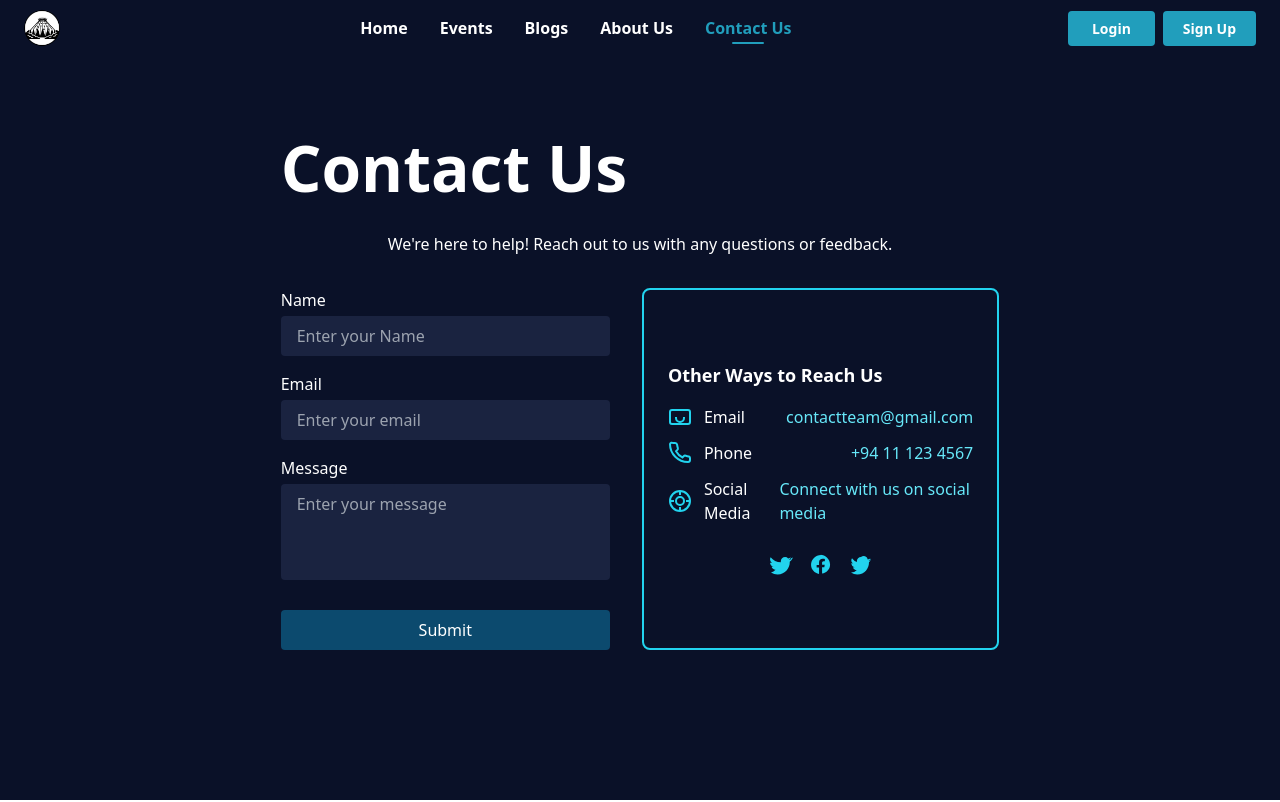
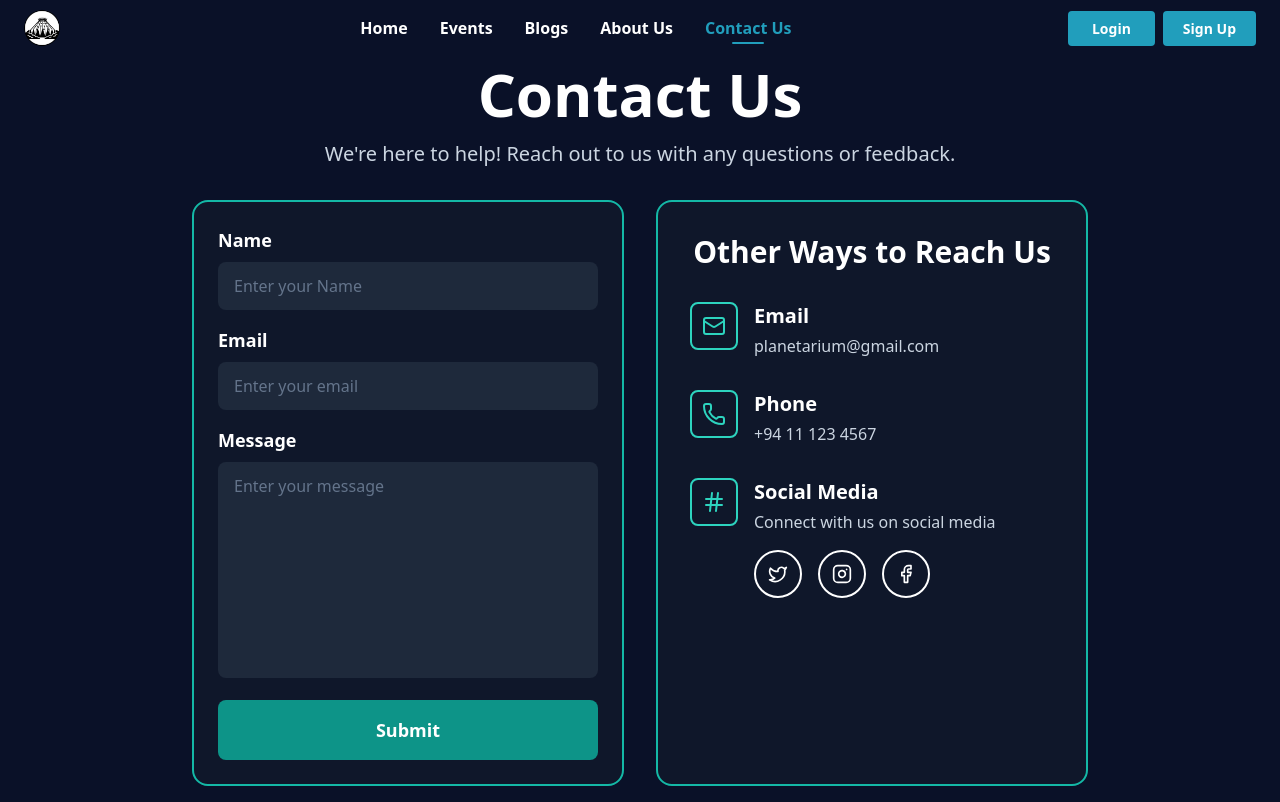
Before and after one commit to KaveeshaKalhari/planetarium-webapp, a React (Vite) app: page /contact-us in a window 1280 px wide. Built offline with nearby package versions, Linux system fonts and the light colour scheme.

Commit message:
feature/navbar-tabs - Modify contactus page UI

```diff
--- a/src/Pages/ContactUs.tsx
+++ b/src/Pages/ContactUs.tsx
@@ -1,104 +1,179 @@
-import React from "react";
-import Navbar from "../Components/Navbar";
+import React, { useState } from 'react';
+import { Mail, Phone, Hash, Twitter, Instagram, Facebook } from 'lucide-react';
+import Navbar from "../Components/Navbar.tsx";
 
-const ContactUs: React.FC = () => (
-    <div className="min-h-screen bg-[#0A1128] text-white flex flex-col pt-20">
+const ContactUsPage: React.FC = () => {
+    const [formData, setFormData] = useState({
+        name: '',
+        email: '',
+        message: ''
+    });
+
+    const handleSubmit = () => {
+        console.log('Form submitted:', formData);
+    };
+
+    const handleChange = (e: React.ChangeEvent<HTMLInputElement | HTMLTextAreaElement>) => {
+        setFormData({
+            ...formData,
+            [e.target.name]: e.target.value
+        });
+    };
+
+    return (
+        <div className="min-h-screen bg-[#0A1128]">
+            {/* Navigation */}
             <Navbar />
-        <div className="max-w-5xl mx-auto mt-10 px-4">
-            <h1 className="text-[64px] font-semibold mb-4">Contact Us</h1>
-            <p className="text-center text-white -300 mb-8">
+
+            {/* Main Content */}
+            <div className="max-w-7xl mx-auto pt-16 pb-4">
+                {/* Header */}
+                <div className="text-center mb-8">
+                    <h1 className="text-5xl md:text-6xl font-bold text-white mb-4">
+                        Contact Us
+                    </h1>
+                    <p className="text-xl text-slate-300">
                         We're here to help! Reach out to us with any questions or feedback.
                     </p>
-            <div className="flex flex-col md:flex-row gap-8 justify-center">
+                </div>
+
+                {/* Contact Form and Info Grid */}
+                <div className="grid md:grid-cols-2 gap-8 max-w-4xl mx-auto">
                     {/* Contact Form */}
-                <form className="flex flex-col gap-4 bg-transparent w-full max-w-md">
+                    <div className="bg-slate-900 border-2 border-teal-500 rounded-2xl p-6">
+                        <div className="space-y-4">
+                            {/* Name Field */}
                             <div>
-                        <label className="text-white block mb-1">Name</label>
+                                <label htmlFor="name" className="block text-white font-semibold mb-2 text-lg">
+                                    Name
+                                </label>
                                 <input
                                     type="text"
+                                    id="name"
+                                    name="name"
+                                    value={formData.name}
+                                    onChange={handleChange}
                                     placeholder="Enter your Name"
-                            className="w-full px-4 py-2 rounded bg-[#1a2340] text-white focus:outline-none"
+                                    className="w-full px-4 py-3 bg-slate-800 border-0 rounded-lg text-white placeholder-slate-500 focus:outline-none focus:ring-2 focus:ring-teal-500"
                                 />
                             </div>
+
+                            {/* Email Field */}
                             <div>
-                        <label className="text-white block mb-1">Email</label>
+                                <label htmlFor="email" className="block text-white font-semibold mb-2 text-lg">
+                                    Email
+                                </label>
                                 <input
                                     type="email"
+                                    id="email"
+                                    name="email"
+                                    value={formData.email}
+                                    onChange={handleChange}
                                     placeholder="Enter your email"
-                            className="w-full px-4 py-2 rounded bg-[#1a2340] text-white focus:outline-none"
+                                    className="w-full px-4 py-3 bg-slate-800 border-0 rounded-lg text-white placeholder-slate-500 focus:outline-none focus:ring-2 focus:ring-teal-500"
                                 />
                             </div>
+
+                            {/* Message Field */}
                             <div>
-                        <label className="text-white block mb-1">Message</label>
+                                <label htmlFor="message" className="block text-white font-semibold mb-2 text-lg">
+                                    Message
+                                </label>
                                 <textarea
+                                    id="message"
+                                    name="message"
+                                    value={formData.message}
+                                    onChange={handleChange}
                                     placeholder="Enter your message"
-                            className="w-full px-4 py-2 rounded bg-[#1a2340] text-white h-24 resize-none focus:outline-none"
+                                    rows={8}
+                                    className="w-full px-4 py-3 bg-slate-800 border-0 rounded-lg text-white placeholder-slate-500 focus:outline-none focus:ring-2 focus:ring-teal-500 resize-none"
                                 />
                             </div>
+
+                            {/* Submit Button */}
                             <button
-                        type="submit"
-                        className="bg-sky-900 text-white py-2 rounded hover:bg-sky-800 mt-2"
+                                onClick={handleSubmit}
+                                className="w-full py-4 bg-teal-600 hover:bg-teal-700 text-white font-bold rounded-lg transition-colors text-lg"
                             >
                                 Submit
                             </button>
-                </form>
-                {/* Contact Info Card */}
-                <div className="bg-transparent border-2 border-cyan-400 rounded-lg p-6 w-full max-w-md text-white flex flex-col justify-center">
-                    <h2 className="text-lg font-semibold mb-4">Other Ways to Reach Us</h2>
-                    <div className="flex items-center mb-3">
-            <span className="mr-3">
-              <svg className="w-6 h-6 text-cyan-400" fill="none" stroke="currentColor" strokeWidth="2" viewBox="0 0 24 24">
-                <path d="M16 12v1a4 4 0 01-8 0v-1" />
-                <rect width="20" height="14" x="2" y="5" rx="2" />
-              </svg>
-            </span>
-                        <span>Email</span>
-                        <span className="ml-auto text-cyan-300">contactteam@gmail.com</span>
                         </div>
-                    <div className="flex items-center mb-3">
-            <span className="mr-3">
-              <svg className="w-6 h-6 text-cyan-400" fill="none" stroke="currentColor" strokeWidth="2" viewBox="0 0 24 24">
-                <path d="M22 16.92V19a2 2 0 01-2 2c-9.94 0-18-8.06-18-18A2 2 0 015 2h2.09a2 2 0 012 1.72c.13 1.06.37 2.09.72 3.08a2 2 0 01-.45 2.11l-1.27 1.27a16 16 0 006.29 6.29l1.27-1.27a2 2 0 012.11-.45c.99.35 2.02.59 3.08.72A2 2 0 0122 16.92z" />
-              </svg>
-            </span>
-                        <span>Phone</span>
-                        <span className="ml-auto text-cyan-300">+94 11 123 4567</span>
                     </div>
-                    <div className="flex items-center mb-3">
-            <span className="mr-3">
-              <svg className="w-6 h-6 text-cyan-400" fill="none" stroke="currentColor" strokeWidth="2" viewBox="0 0 24 24">
-                <circle cx="12" cy="12" r="10" />
-                <circle cx="12" cy="12" r="4" />
-                <line x1="22" y1="12" x2="18" y2="12" />
-                <line x1="6" y1="12" x2="2" y2="12" />
-                <line x1="12" y1="6" x2="12" y2="2" />
-                <line x1="12" y1="22" x2="12" y2="18" />
-              </svg>
-            </span>
-                        <span>Social Media</span>
-                        <span className="ml-auto text-cyan-300">Connect with us on social media</span>
+
+                    {/* Other Ways to Reach Us */}
+                    <div className="bg-slate-900 border-2 border-teal-500 rounded-2xl p-8">
+                        <h2 className="text-3xl font-bold text-white mb-8 text-center">
+                            Other Ways to Reach Us
+                        </h2>
+
+                        <div className="space-y-8">
+                            {/* Email */}
+                            <div className="flex items-start gap-4">
+                                <div className="w-12 h-12 bg-transparent border-2 border-teal-400 rounded-lg flex items-center justify-center flex-shrink-0">
+                                    <Mail className="text-teal-400" size={24} />
                                 </div>
-                    <div className="flex space-x-4 mt-4 justify-center">
-                        <a href="#" className="text-cyan-400 hover:text-cyan-300">
-                            <svg className="w-6 h-6" fill="currentColor" viewBox="0 0 24 24">
-                                <path d="M22.46 6c-.77.35-1.6.59-2.47.69a4.3 4.3 0 001.88-2.37c-.83.5-1.75.87-2.72 1.07A4.28 4.28 0 0016.11 4c-2.37 0-4.29 1.92-4.29 4.29 0 .34.04.67.11.99C7.69 9.13 4.07 7.15 1.64 4.15c-.37.64-.58 1.38-.58 2.17 0 1.5.76 2.83 1.92 3.61a4.28 4.28 0 01-1.94-.54v.05c0 2.09 1.49 3.83 3.47 4.23-.36.1-.74.16-1.13.16-.28 0-.54-.03-.8-.08.54 1.68 2.11 2.9 3.97 2.93A8.6 8.6 0 012 19.54a12.13 12.13 0 006.56 1.92c7.88 0 12.2-6.53 12.2-12.2 0-.19-.01-.38-.02-.57A8.7 8.7 0 0024 4.59a8.48 8.48 0 01-2.54.7z" />
-                            </svg>
+                                <div>
+                                    <h3 className="text-xl font-bold text-white mb-1">Email</h3>
+                                    <a href="mailto:planetarium@gmail.com" className="text-slate-300 hover:text-teal-400 transition-colors">
+                                        planetarium@gmail.com
                                     </a>
-                        <a href="#" className="text-cyan-400 hover:text-cyan-300">
-                            <svg className="w-6 h-6" fill="currentColor" viewBox="0 0 24 24">
-                                <path d="M12 2.04c-5.5 0-9.96 4.46-9.96 9.96 0 4.41 3.6 8.06 8.01 8.96v-6.34h-2.41v-2.62h2.41V9.41c0-2.39 1.44-3.7 3.64-3.7 1.06 0 2.17.19 2.17.19v2.39h-1.22c-1.2 0-1.57.75-1.57 1.52v1.83h2.67l-.43 2.62h-2.24v6.34c4.41-.9 8.01-4.55 8.01-8.96 0-5.5-4.46-9.96-9.96-9.96z" />
-                            </svg>
+                                </div>
+                            </div>
+
+                            {/* Phone */}
+                            <div className="flex items-start gap-4">
+                                <div className="w-12 h-12 bg-transparent border-2 border-teal-400 rounded-lg flex items-center justify-center flex-shrink-0">
+                                    <Phone className="text-teal-400" size={24} />
+                                </div>
+                                <div>
+                                    <h3 className="text-xl font-bold text-white mb-1">Phone</h3>
+                                    <a href="tel:+94111234567" className="text-slate-300 hover:text-teal-400 transition-colors">
+                                        +94 11 123 4567
                                     </a>
-                        <a href="#" className="text-cyan-400 hover:text-cyan-300">
-                            <svg className="w-6 h-6" fill="currentColor" viewBox="0 0 24 24">
-                                <path d="M21.94 7.04a8.13 8.13 0 01-2.36.65 4.13 4.13 0 001.81-2.27 8.19 8.19 0 01-2.6.99A4.11 4.11 0 0012 4c-2.27 0-4.11 1.84-4.11 4.11 0 .32.04.64.11.94A11.67 11.67 0 013 5.13a4.11 4.11 0 001.27 5.48 4.07 4.07 0 01-1.86-.51v.05c0 2.02 1.44 3.7 3.36 4.08-.35.1-.72.16-1.1.16-.27 0-.53-.03-.78-.08.53 1.65 2.07 2.85 3.89 2.88A8.24 8.24 0 012 19.54a11.62 11.62 0 006.29 1.84c7.55 0 11.69-6.26 11.69-11.69 0-.18-.01-.36-.02-.54A8.18 8.18 0 0022 6.13a8.13 8.13 0 01-2.36.65z" />
-                            </svg>
+                                </div>
+                            </div>
+
+                            {/* Social Media */}
+                            <div className="flex items-start gap-4">
+                                <div className="w-12 h-12 bg-transparent border-2 border-teal-400 rounded-lg flex items-center justify-center flex-shrink-0">
+                                    <Hash className="text-teal-400" size={24} />
+                                </div>
+                                <div className="flex-1">
+                                    <h3 className="text-xl font-bold text-white mb-1">Social Media</h3>
+                                    <p className="text-slate-300 mb-4">Connect with us on social media</p>
+
+                                    {/* Social Icons */}
+                                    <div className="flex gap-4">
+                                        <a
+                                            href="#"
+                                            className="w-12 h-12 bg-transparent border-2 border-white rounded-full flex items-center justify-center hover:bg-teal-500 hover:border-teal-500 transition-all"
+                                            aria-label="Twitter"
+                                        >
+                                            <Twitter className="text-white" size={20} />
+                                        </a>
+                                        <a
+                                            href="#"
+                                            className="w-12 h-12 bg-transparent border-2 border-white rounded-full flex items-center justify-center hover:bg-teal-500 hover:border-teal-500 transition-all"
+                                            aria-label="Instagram"
+                                        >
+                                            <Instagram className="text-white" size={20} />
+                                        </a>
+                                        <a
+                                            href="#"
+                                            className="w-12 h-12 bg-transparent border-2 border-white rounded-full flex items-center justify-center hover:bg-teal-500 hover:border-teal-500 transition-all"
+                                            aria-label="Facebook"
+                                        >
+                                            <Facebook className="text-white" size={20} />
                                         </a>
                                     </div>
                                 </div>
                             </div>
                         </div>
                     </div>
+                </div>
+            </div>
+        </div>
     );
+};
 
-export default ContactUs;
+export default ContactUsPage;
```
Lines whose indentation alone changed are shown as unchanged.
